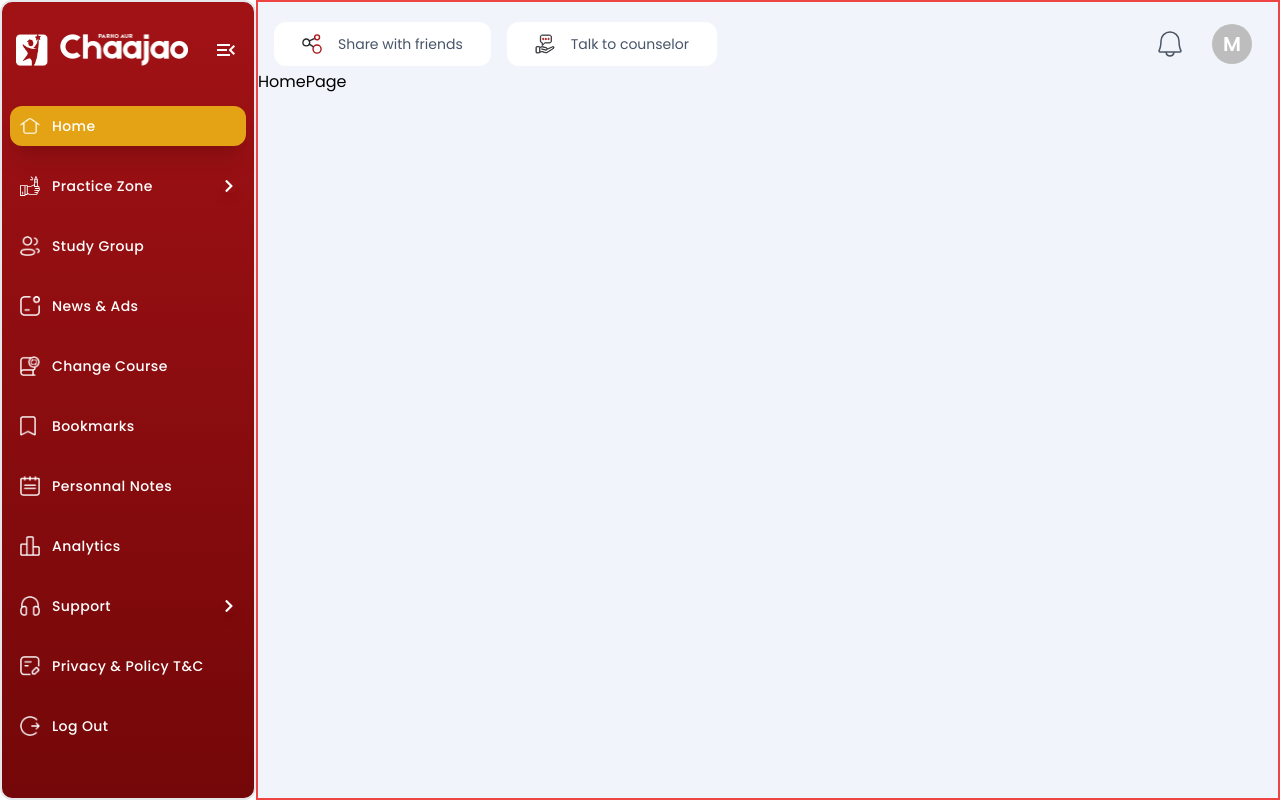
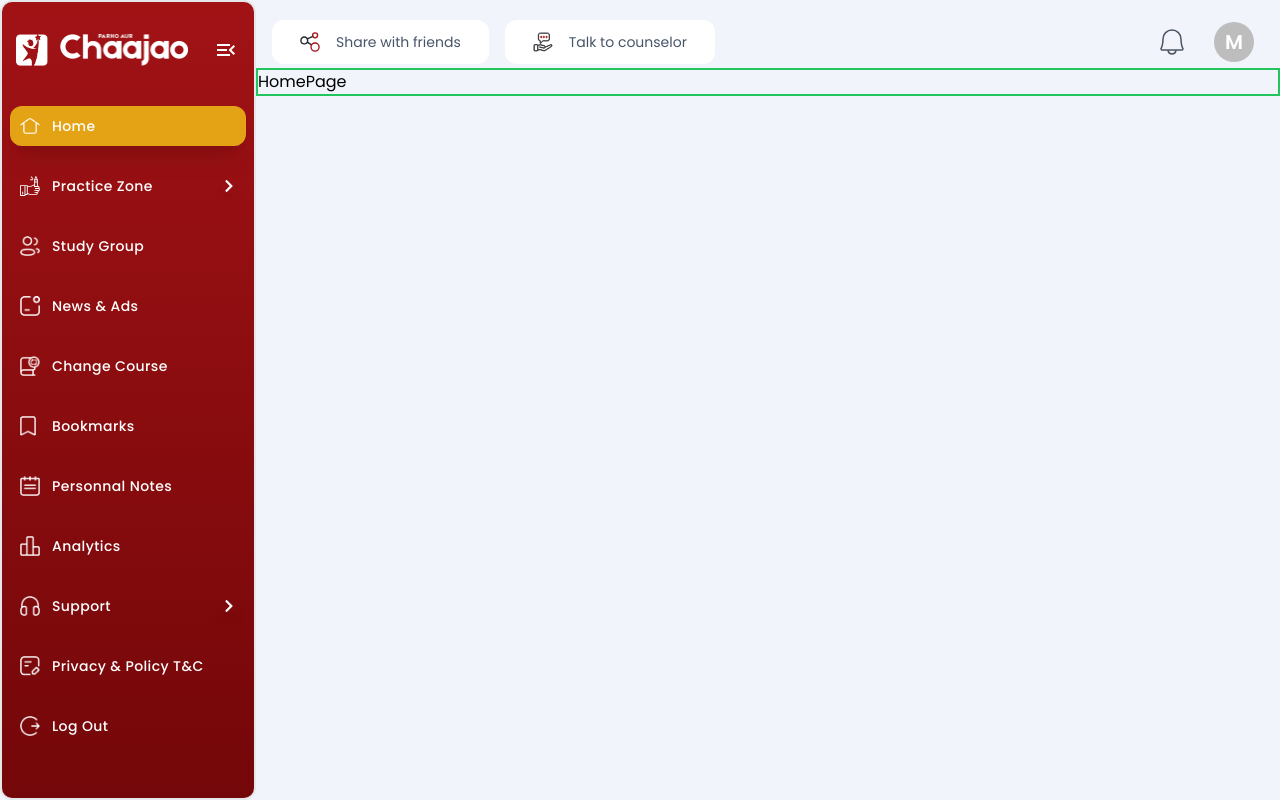
Before and after one commit to devMuzaffar/chaajaonextlms, a Next.js app: page / in a window 1280 px wide. Built offline with nearby package versions, Linux system fonts and the light colour scheme; what @mui/material-nextjs would draw is missing.

Commit message:
Fixed some bugs

```diff
--- a/app/AppLayout.jsx
+++ b/app/AppLayout.jsx
@@ -6,15 +6,16 @@ import SidebarProvider from "./context/SidebarContext";
 
 const AppLayout = ({ children }) => {
   return (
-    <div className="app flex relative">
+    <div className="app flex justify-end relative bg-contentbg">
       <SidebarProvider>
         <Sidebar />
 
-        <div className="flex-1 bg-contentbg border-2 border-red-500">
+        <div className="w-full md:w-[calc(100vw-5vw)]">
           <Header />
 
           {/* Dynamic Pages */}
           {children}
+
         </div>
       </SidebarProvider>
     </div>
--- a/app/HomePage.jsx
+++ b/app/HomePage.jsx
@@ -1,6 +1,6 @@
 const HomePage = () => {
   return (
-    <div>HomePage</div>
+    <div className="border-2 border-green-500">HomePage</div>
   )
 }
 
--- a/app/components/sidebar/Sidebar.jsx
+++ b/app/components/sidebar/Sidebar.jsx
@@ -65,7 +65,7 @@ const Sidebar = () => {
   };
 
   const parentDiv = `transition-all z-10 duration-300 absolute w-full inset-0 bg-opacity-50 lg:bg-transparent lg:static lg:w-auto ${
-    isMobileSidebar ? "bg-transparent pointer-events-none" : "bg-black"
+    isMobileSidebar ? "bg-transparent pointer-events-none" : "bg-black pointer-events-auto"
   }`;
 
   return (
```
